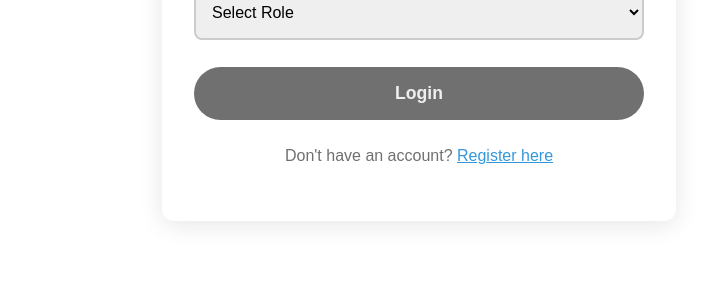
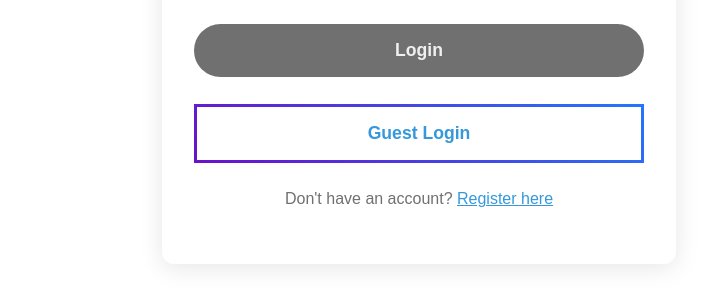
Before and after one commit to Code-Cool-2006/Byte_Battle, a website: page Login_Page/src/index.html in a window 1280 px wide. Shown: the part 525-827 px from the top of the page, 564-1280 px from the left. Drawn offline with Linux system fonts and the light colour scheme.

Commit message:
guest login

```diff
--- a/Login_Page/src/css/styles.css
+++ b/Login_Page/src/css/styles.css
@@ -124,6 +124,29 @@ h1 {
     color: var(--bg-dark);
 }
 
+.guest-login-button {
+    margin-top: 0.5rem;
+    padding: 1rem 0.75rem;
+    width: 100%;
+    border-radius: 2rem;
+    background: transparent;
+    color: #3498db;
+    border: 3px solid;
+    border-image-slice: 1;
+    border-width: 3px;
+    border-image-source: linear-gradient(45deg, #6a11cb, #2575fc);
+    cursor: pointer;
+    font-weight: 600;
+    font-size: 1.1rem;
+    transition: all 300ms;
+}
+
+.guest-login-button:hover {
+    background: linear-gradient(45deg, #6a11cb, #2575fc);
+    color: white;
+    border: 3px solid transparent;
+}
+
 .span {
     text-align: center;
     color: var(--bg-dark);
--- a/Login_Page/src/index.html
+++ b/Login_Page/src/index.html
@@ -28,11 +28,11 @@
                         <option value="">Select Role</option>
                         <option value="student">Student</option>
                         <option value="teacher">Teacher</option>
-                        <option value="admin">Admin</option>
                         <option value="superAdmin">Super Admin</option>
                     </select>
                 </div>
                 <button class="submit" type="submit">Login</button>
+                <button type="button"  class="guest-login-button">Guest Login</button>
                 <div class="span">
                     Don't have an account? <a href="register.html">Register here</a>
                 </div>
--- a/Login_Page/src/js/main.js
+++ b/Login_Page/src/js/main.js
@@ -164,4 +164,13 @@ document.addEventListener('DOMContentLoaded', function() {
             }
         });
     }
+
+    // Handle guest login button click
+    const guestLoginBtn = document.querySelector('.guest-login-button');
+    if (guestLoginBtn) {
+        guestLoginBtn.addEventListener('click', function() {
+            // Redirect to main.html in dashboard folder
+            window.location.href = '../../dashboard/main.html';
+        });
+    }
 });
```
Also changed, not shown: Login_Page/src/guest-dashboard.html (added).
